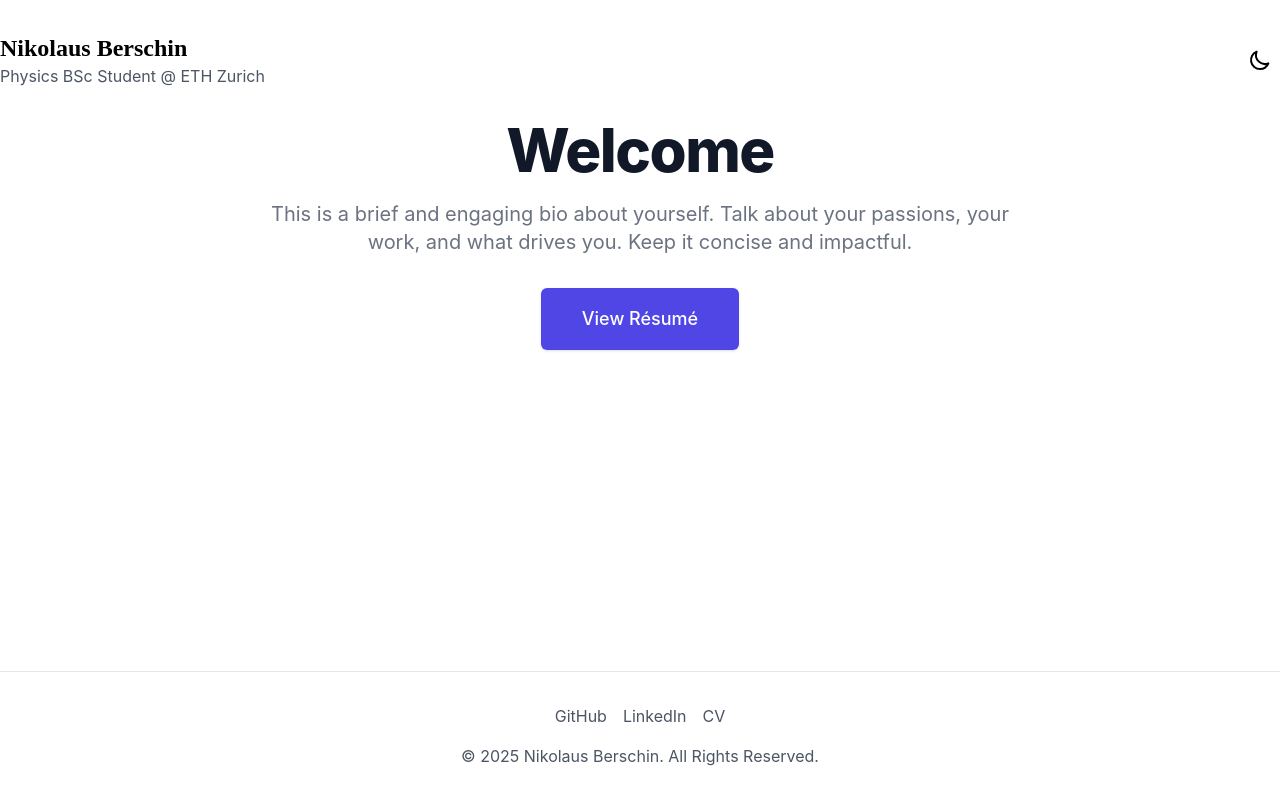
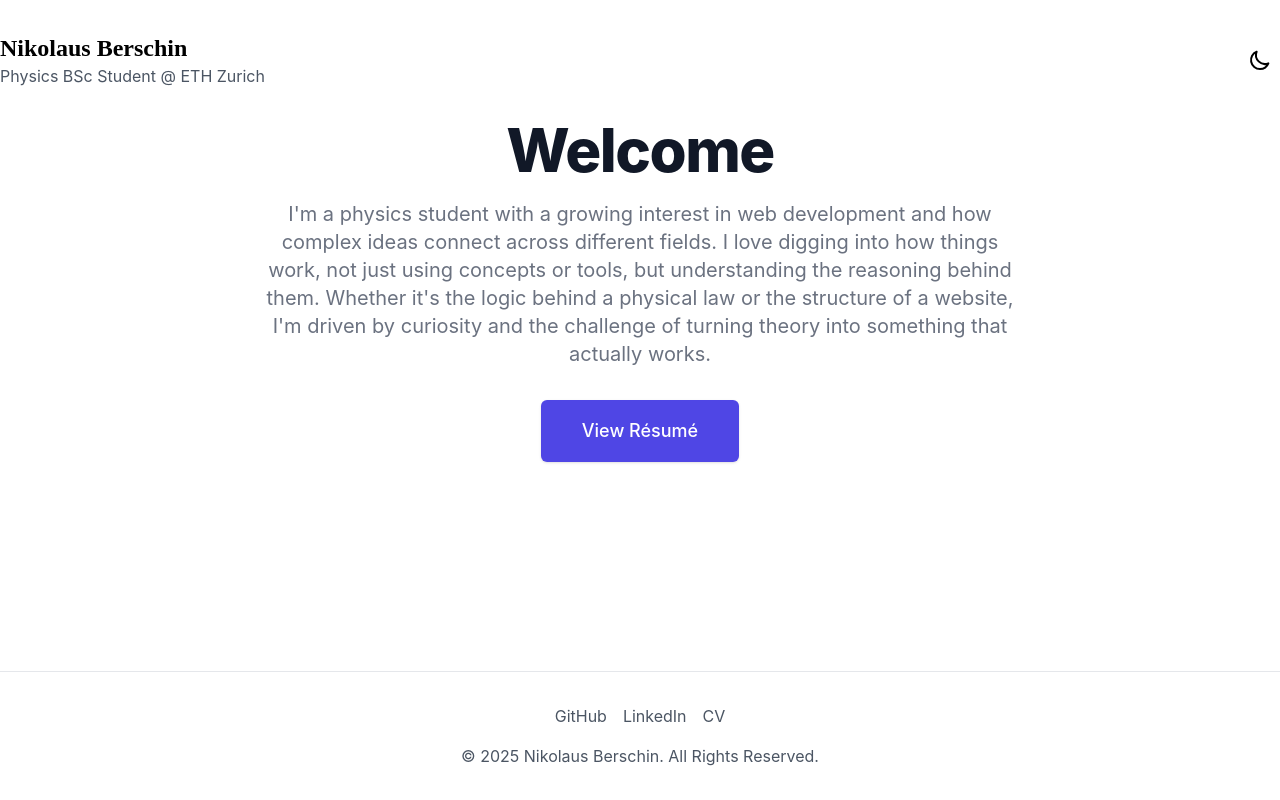
Before and after one commit to fumeia/wbm, a Next.js app: page / in a window 1280 px wide. Built offline with nearby package versions, Linux system fonts and the light colour scheme.

Commit message:
changed placeholders

```diff
--- a/pages/index.tsx
+++ b/pages/index.tsx
@@ -8,11 +8,11 @@ const Home: NextPage = () => {
   return (
     <div className="flex flex-col min-h-screen">
       <Head>
-        {/* --- CUSTOMIZATION --- */}
-        <title>Your Name - Personal Website</title>
+        {/* --- CUSTOMIZATION, changes search engine view */}
+        <title>Nikolaus Berschin - Portfolio</title>
         <meta name="description" content="Welcome to my personal website." />
         {/* --- Social Meta --- */}
-        <meta property="og:title" content="Your Name - Personal Website" />
+        <meta property="og:title" content="Personal Website of Nikolaus Berschin" />
         <meta
           property="og:description"
           content="Welcome to my personal website."
@@ -29,9 +29,9 @@ const Home: NextPage = () => {
             Welcome
           </h2>
           <p className="mt-3 max-w-md mx-auto text-base text-gray-500 dark:text-gray-400 sm:text-lg md:mt-5 md:text-xl md:max-w-3xl">
-            This is a brief and engaging bio about yourself. Talk about your
-            passions, your work, and what drives you. Keep it concise and
-            impactful.
+            I'm a physics student with a growing interest in web development and how complex ideas connect across different fields.
+            I love digging into how things work, not just using concepts or tools, but understanding the reasoning behind them.
+            Whether it's the logic behind a physical law or the structure of a website, I'm driven by curiosity and the challenge of turning theory into something that actually works.
           </p>
           <div className="mt-5 max-w-md mx-auto sm:flex sm:justify-center md:mt-8">
             <div className="rounded-md shadow">
--- a/pages/resume.tsx
+++ b/pages/resume.tsx
@@ -84,7 +84,7 @@ const Resume: NextPage<ResumeProps> = ({ repos }) => {
 export const getStaticProps: GetStaticProps = async () => {
   // --- CUSTOMIZATION ---
   // Replace with your GitHub username
-  const repos = await getLatestRepos('fumeia');
+  const repos = await getLatestRepos('niaus');
 
   return {
     props: {
--- a/styles/globals.css
+++ b/styles/globals.css
@@ -7,20 +7,10 @@
   --font-serif: 'Lora', serif;
 }
 
-@media (prefers-color-scheme: dark) {
-  :root {
-    --foreground-rgb: 255, 255, 255;
-    --background-start-rgb: 0, 0, 0;
-    --background-end-rgb: 0, 0, 0;
-  }
+body {
+  @apply bg-white text-black;
 }
 
-body {
-  color: rgb(var(--foreground-rgb));
-  background: linear-gradient(
-      to bottom,
-      transparent,
-      rgb(var(--background-end-rgb))
-    )
-    rgb(var(--background-start-rgb));
+.dark body {
+  @apply bg-gray-900 text-white;
 }
```
